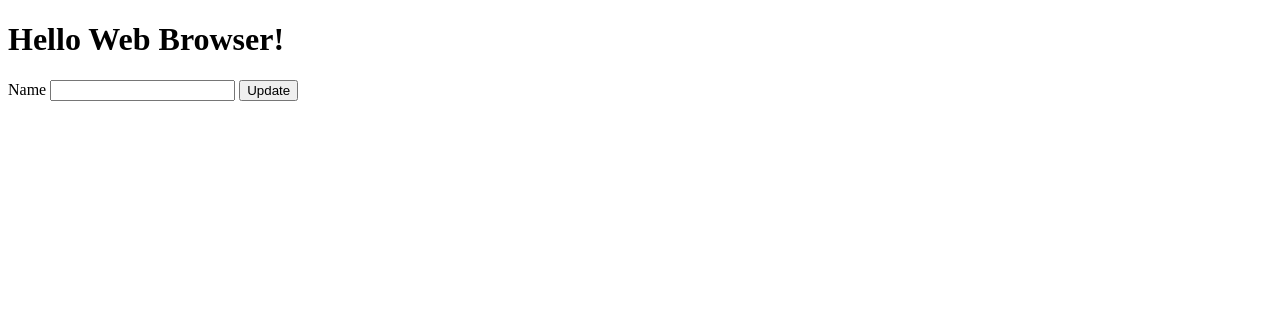
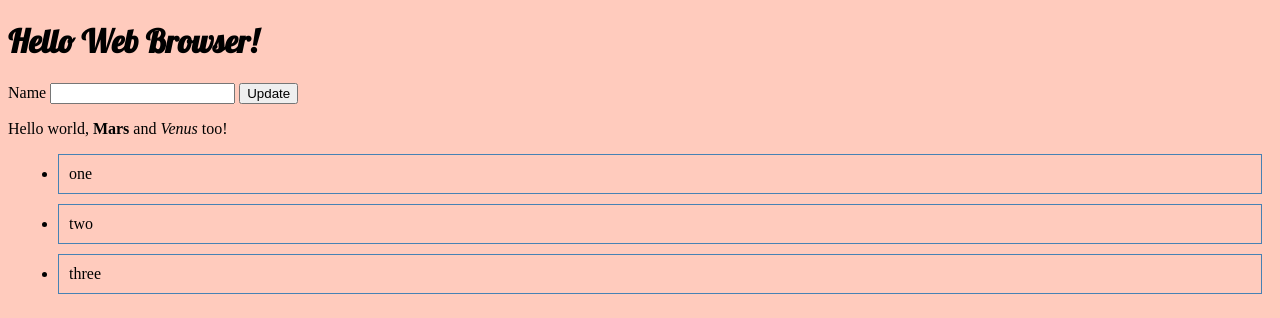
Before and after one commit to meuy-tang/demo-html-css, a plain HTML site: page index.html in a window 1280 px wide. Drawn offline with Linux system fonts and the light colour scheme; a web font is replaced by a local one.

Commit message:
added css layout and styling

```diff
--- a/index.html
+++ b/index.html
@@ -5,7 +5,10 @@
     <meta http-equiv="X-UA-Compatible" content="IE=edge">
     <meta name="viewport" content="width=device-width, initial-scale=1.0">
     <title>Document</title>
+    <link rel="preconnect" href="https://fonts.googleapis.com"><link rel="preconnect" href="https://fonts.gstatic.com" crossorigin><link href="https://fonts.googleapis.com/css2?family=Lobster&family=Unbounded&display=swap" rel="stylesheet">
+    <link rel="stylesheet" href="styles.css">
 </head>
+
 <body>
     <h1>Hello Web Browser!</h1>
 
@@ -14,5 +17,14 @@
         <input>
         <button>Update</button>
     </p>
+
+    <p> Hello world, <strong>Mars</strong> and <em>Venus</em> too!</p>
+
+    <ul>
+        <li>one</li>
+        <li>two</li>
+        <li>three</li>
+    </ul>
 </body>
+
 </html>
--- /dev/null
+++ b/styles.css
@@ -0,0 +1,13 @@
+li {
+    margin: 10px;
+    border: 1px solid steelblue;
+    padding: 10px;
+}
+
+h1 {
+    font-family: Lobster;
+}
+
+body {
+    background: #FFCBBD;
+}
```
